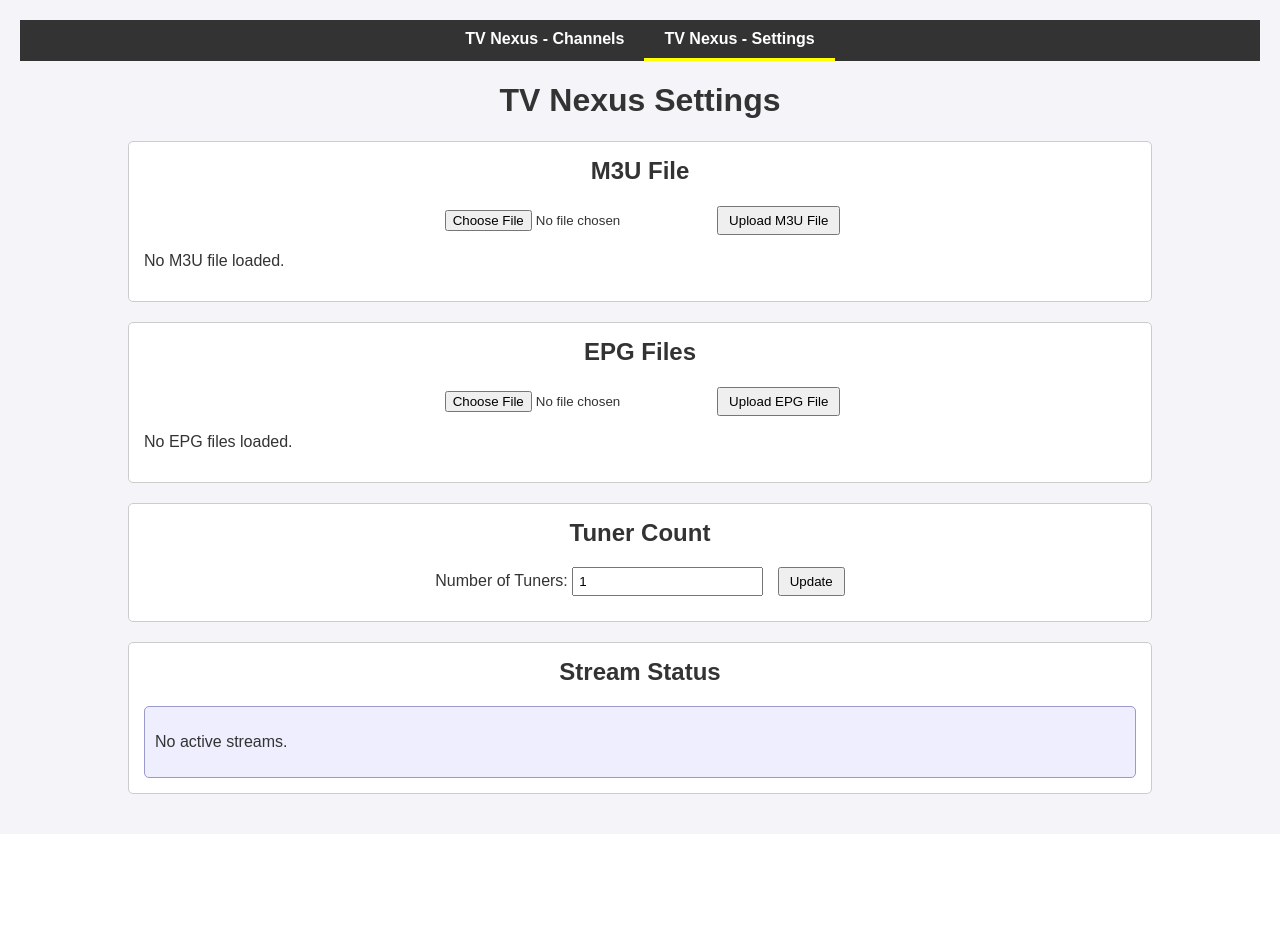
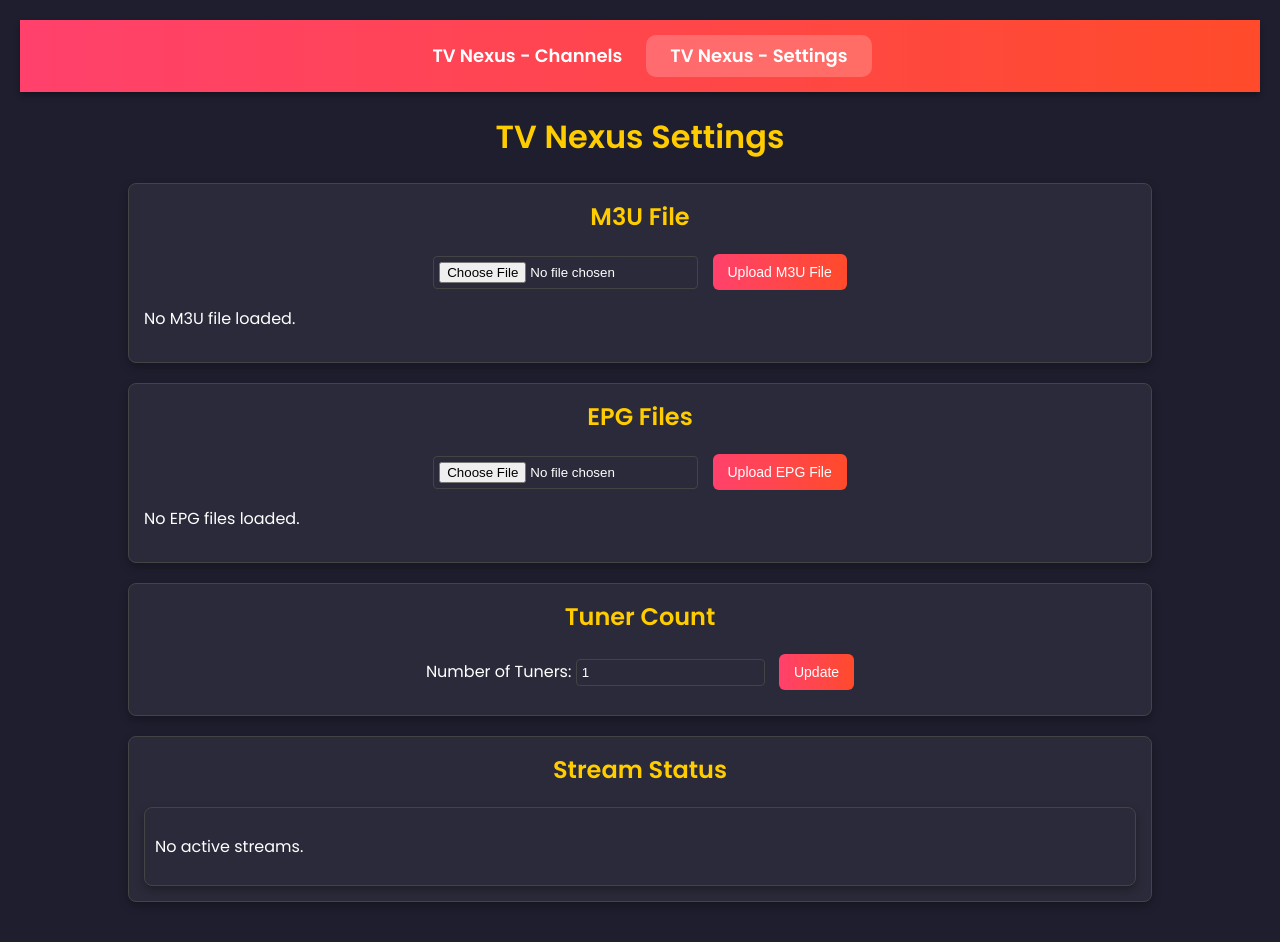
Before and after one commit to drew43713/TV-Nexus, a FastAPI app: page /settings in a window 1280 px wide. Before the commit the page ends 794 px from the top, so only its background shows below. Run offline with FastAPI, Linux system fonts and the light colour scheme; data that the repository does not hold is empty.

Commit message:
Major overhaul to UI

```diff
--- a/templates/settings.html
+++ b/templates/settings.html
@@ -1,62 +1,77 @@
 <!DOCTYPE html>
 <html lang="en">
   <head>
-    <link rel="icon" type="image/x-icon" href="/static/favicon.ico">
-    <meta charset="UTF-8">
+    <meta charset="UTF-8" />
+    <meta name="viewport" content="width=device-width, initial-scale=1.0" />
     <title>TV Nexus - Settings</title>
+    <link rel="icon" type="image/x-icon" href="/static/favicon.ico" />
+    <!-- Include Poppins font -->
+    <link
+      href="https://fonts.googleapis.com/css2?family=Poppins:wght@400;600&display=swap"
+      rel="stylesheet"
+    />
     <style>
-      /* Navigation bar styling */
+      /* Modern UI Improvements */
+      body {
+        font-family: "Poppins", sans-serif;
+        background: #1e1e2f;
+        color: #fff;
+        margin: 0;
+        padding: 20px;
+      }
+
+      /* Navigation Bar */
       nav {
-        background: #333;
+        position: sticky;
+        top: 0;
+        background: linear-gradient(90deg, #ff416c, #ff4b2b);
+        padding: 15px 0;
+        text-align: center;
         display: flex;
         justify-content: center;
-        margin-bottom: 20px;
+        box-shadow: 0px 4px 6px rgba(0, 0, 0, 0.3);
+        margin: 0; /* Remove any extra margin */
       }
       nav a {
         color: #fff;
-        padding: 10px 20px;
+        padding: 12px 24px;
         text-decoration: none;
-        font-weight: bold;
+        font-size: 18px;
+        font-weight: 600;
+        line-height: 1; /* Ensure the height matches the channel page */
+        transition: all 0.3s;
       }
-      nav a:hover {
-        background: #444;
+      nav a:hover,
+      .active-tab {
+        background: rgba(255, 255, 255, 0.2);
+        border-radius: 10px;
       }
-      .active-tab {
-        border-bottom: 3px solid #ff0;
-      }
-      body {
-        font-family: Arial, sans-serif;
-        background-color: #f4f4f9;
-        color: #333;
-        margin: 0;
-        padding: 20px;
+
+      /* Headings */
+      h1,
+      h2 {
+        text-align: center;
       }
       h1 {
-        text-align: center;
+        color: #ffcc00;
       }
+
+      /* Section container styling for settings elements */
       .section {
         width: 80%;
         margin: 20px auto;
         padding: 15px;
-        border: 1px solid #ccc;
-        background-color: #fff;
-        border-radius: 5px;
+        border: 1px solid #444;
+        background: #2a2a3a;
+        border-radius: 8px;
+        box-shadow: 0px 4px 10px rgba(0, 0, 0, 0.3);
       }
       .section h2 {
-        text-align: center;
         margin-top: 0;
+        color: #ffcc00;
       }
-      .section ul {
-        list-style-type: none;
-        padding: 0;
-      }
-      .section li {
-        padding: 8px 5px;
-        border-bottom: 1px solid #ddd;
-      }
-      .section li:last-child {
-        border-bottom: none;
-      }
+
+      /* Config form styling */
       .config-form {
         text-align: center;
         margin-bottom: 10px;
@@ -65,28 +80,45 @@
       .config-form input[type="file"] {
         padding: 5px;
         margin-right: 10px;
+        border-radius: 4px;
+        border: 1px solid #444;
+        background: #2a2a3a;
+        color: #fff;
       }
       .config-form button {
-        padding: 5px 10px;
+        padding: 10px 15px;
+        background: linear-gradient(90deg, #ff416c, #ff4b2b);
+        border: none;
+        color: #fff;
+        font-size: 14px;
+        border-radius: 6px;
         cursor: pointer;
+        transition: all 0.3s;
       }
+      .config-form button:hover {
+        opacity: 0.8;
+      }
+
+      /* Confirmation message styling */
       .confirmation {
-        background-color: #dff0d8;
-        border: 1px solid #d0e9c6;
-        color: #3c763d;
+        background-color: rgba(40, 167, 69, 0.2);
+        border: 1px solid rgba(40, 167, 69, 0.5);
+        color: #28a745;
         padding: 10px;
         margin: 10px auto;
         width: 80%;
         text-align: center;
         border-radius: 5px;
       }
+
       /* Stream status styling */
       #stream-status {
-        background-color: #eef;
+        background: #2a2a3a;
         padding: 10px;
-        border: 1px solid #99c;
-        border-radius: 5px;
+        border: 1px solid #444;
+        border-radius: 8px;
         overflow-x: auto;
+        box-shadow: 0px 4px 10px rgba(0, 0, 0, 0.3);
       }
       #stream-status table {
         width: 100%;
@@ -94,12 +126,13 @@
       }
       #stream-status th,
       #stream-status td {
-        border: 1px solid #ccc;
-        padding: 5px;
+        border: 1px solid #444;
+        padding: 8px;
         text-align: left;
       }
       #stream-status th {
-        background-color: #ddd;
+        background: #3a3a4a;
+        color: #ffcc00;
       }
     </style>
   </head>
@@ -131,10 +164,9 @@
     <!-- M3U Files Section (at the top) -->
     <div class="section">
       <h2>M3U File</h2>
-      <!-- Upload prompt above the file list -->
       <div class="config-form">
         <form action="/upload_m3u" method="post" enctype="multipart/form-data">
-          <input type="file" name="file" accept=".m3u" required>
+          <input type="file" name="file" accept=".m3u" required />
           <button type="submit">Upload M3U File</button>
         </form>
       </div>
@@ -150,10 +182,9 @@
     <!-- EPG Files Section -->
     <div class="section">
       <h2>EPG Files</h2>
-      <!-- Upload prompt above the file list -->
       <div class="config-form">
         <form action="/upload_epg" method="post" enctype="multipart/form-data">
-          <input type="file" name="file" accept=".xml,.xmltv,.gz" required>
+          <input type="file" name="file" accept=".xml,.xmltv,.gz" required />
           <button type="submit">Upload EPG File</button>
         </form>
       </div>
@@ -174,7 +205,7 @@
       <div class="config-form">
         <form action="/update_config" method="post">
           <label for="tuner_count">Number of Tuners:</label>
-          <input type="number" id="tuner_count" name="tuner_count" value="{{ tuner_count }}" min="1">
+          <input type="number" id="tuner_count" name="tuner_count" value="{{ tuner_count }}" min="1" />
           <button type="submit">Update</button>
         </form>
       </div>
@@ -245,12 +276,16 @@
                 let audioInfo = "N/A";
                 if (stream.probe_info && stream.probe_info.streams) {
                   const streams = stream.probe_info.streams;
-                  const videoStream = streams.find((s) => s.codec_type === "video");
+                  const videoStream = streams.find(
+                    (s) => s.codec_type === "video"
+                  );
                   if (videoStream) {
                     videoCodec = videoStream.codec_name;
                     resolution = videoStream.width + "x" + videoStream.height;
                   }
-                  const audioStream = streams.find((s) => s.codec_type === "audio");
+                  const audioStream = streams.find(
+                    (s) => s.codec_type === "audio"
+                  );
                   if (audioStream) {
                     audioInfo =
                       audioStream.codec_name +
```
Also changed, not shown: templates/index.html (+169 -155 lines).
